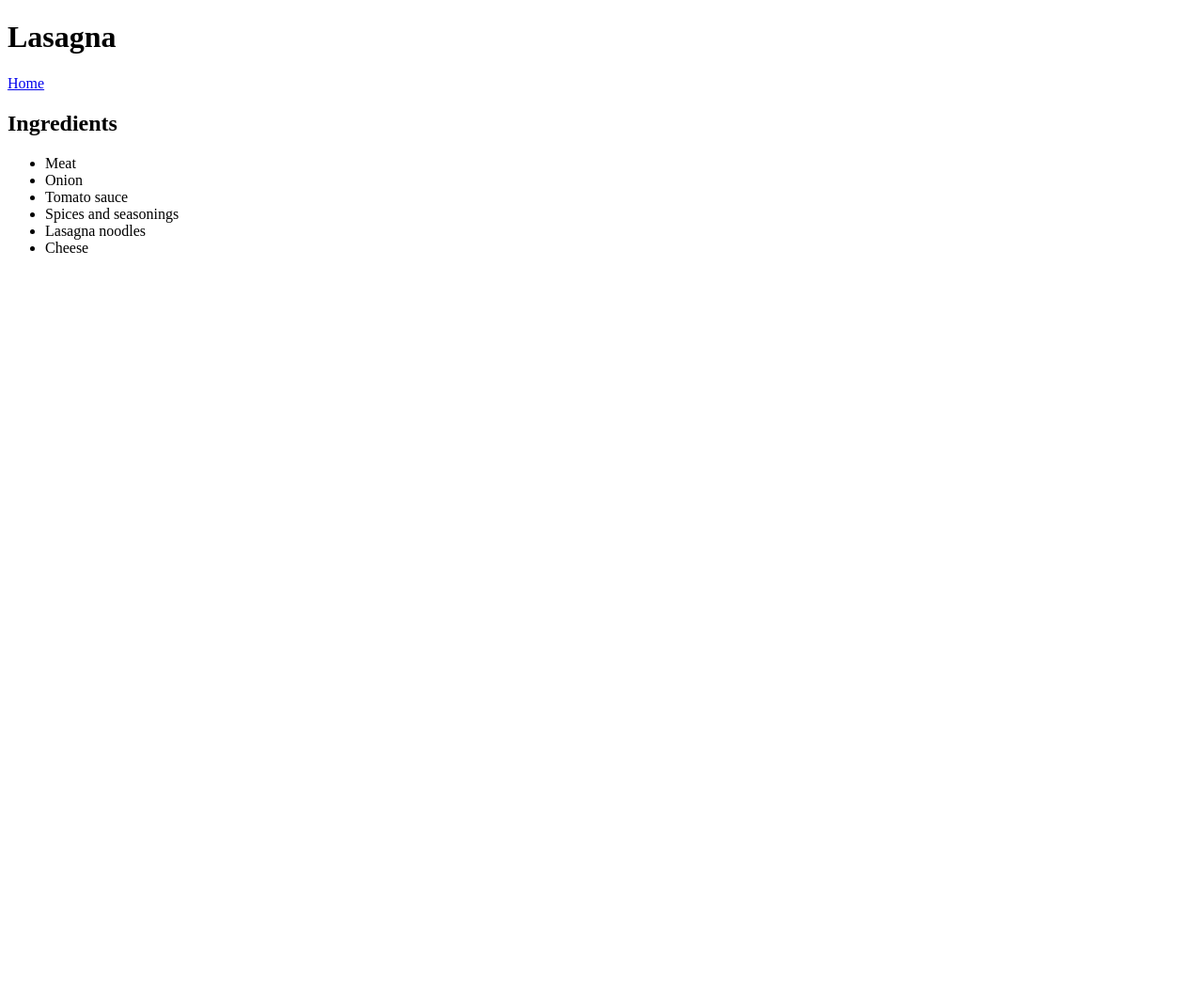
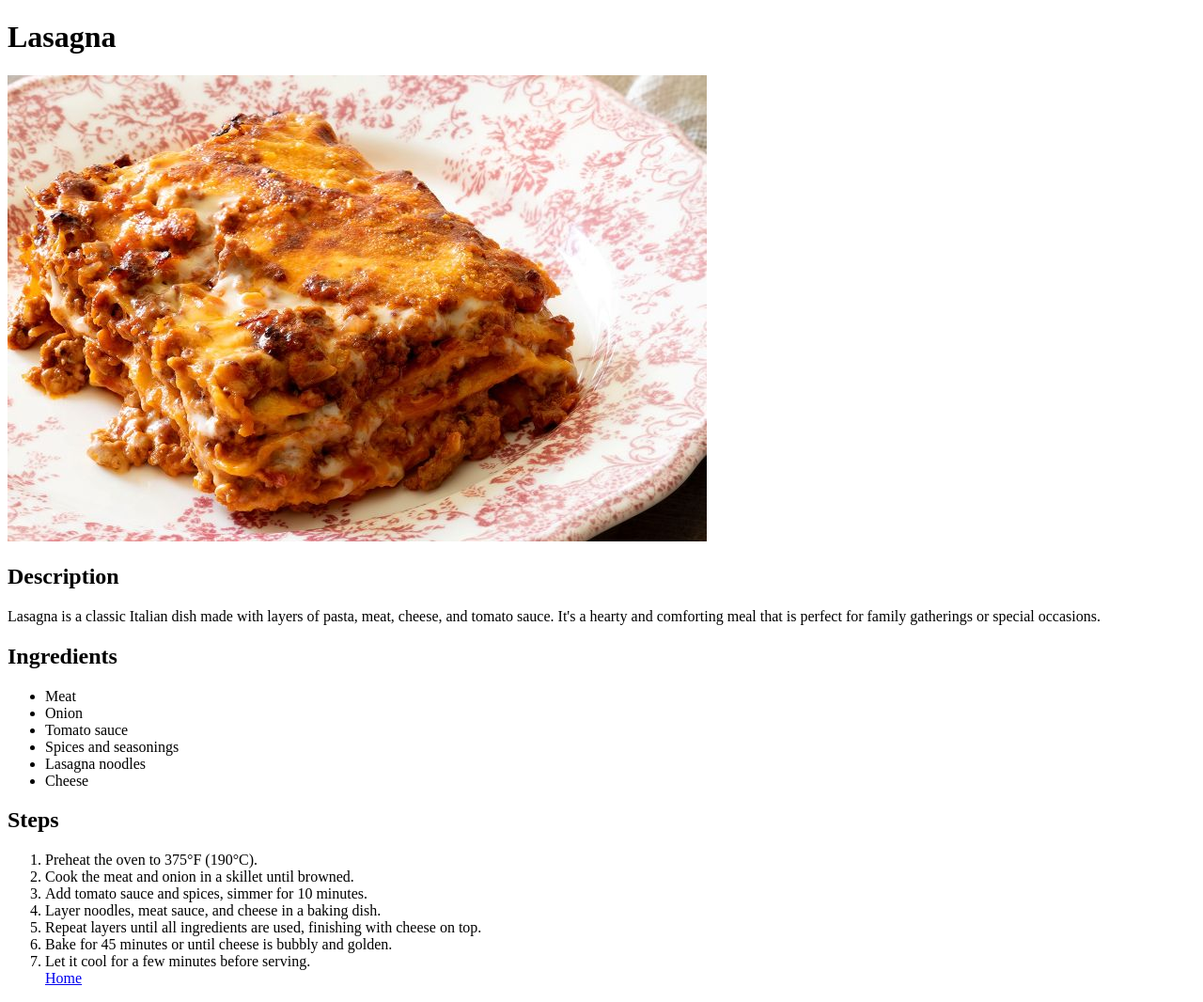
Before and after one commit to JimCarry92/odin-recipes, a plain HTML site: page recipes/lasagna.html in a window 1280 px wide. Shown: the whole page at 94% size. Before the commit the page ends 800 px from the top, so only its background shows below. Drawn offline with Linux system fonts and the light colour scheme.

Commit message:
move home page link to the bottom and add descriptions, steps and images to recipes

```diff
--- a/recipes/lasagna.html
+++ b/recipes/lasagna.html
@@ -7,7 +7,10 @@
 </head>
 <body>
     <h1>Lasagna</h1>
-    <a href="../index.html">Home</a>
+
+    <img src="../images/lasagna.jpg" alt="lasagna">
+    <h2>Description</h2>
+    <p>Lasagna is a classic Italian dish made with layers of pasta, meat, cheese, and tomato sauce. It's a hearty and comforting meal that is perfect for family gatherings or special occasions.</p>
     <h2>Ingredients</h2>
     <ul>
         <li>Meat</li>
@@ -17,5 +20,15 @@
         <li>Lasagna noodles</li>
         <li>Cheese</li>
     </ul>
+    <h2>Steps</h2>
+    <ol>
+        <li>Preheat the oven to 375°F (190°C).</li>
+        <li>Cook the meat and onion in a skillet until browned.</li>
+        <li>Add tomato sauce and spices, simmer for 10 minutes.</li>
+        <li>Layer noodles, meat sauce, and cheese in a baking dish.</li>
+        <li>Repeat layers until all ingredients are used, finishing with cheese on top.</li>
+        <li>Bake for 45 minutes or until cheese is bubbly and golden.</li>
+        <li>Let it cool for a few minutes before serving.</li>
+        <a href="../index.html">Home</a>
 </body>
 </html>
```
Also changed, not shown: index.html (+3 -10 lines), recipes/carbonara.html (+12 -1 lines), recipes/fettuccine_alfredo.html (+13 -1 lines), images/carbonara.jpg (added), images/fettuccine_alfredo.jpg (added), images/lasagna.jpg (added).
